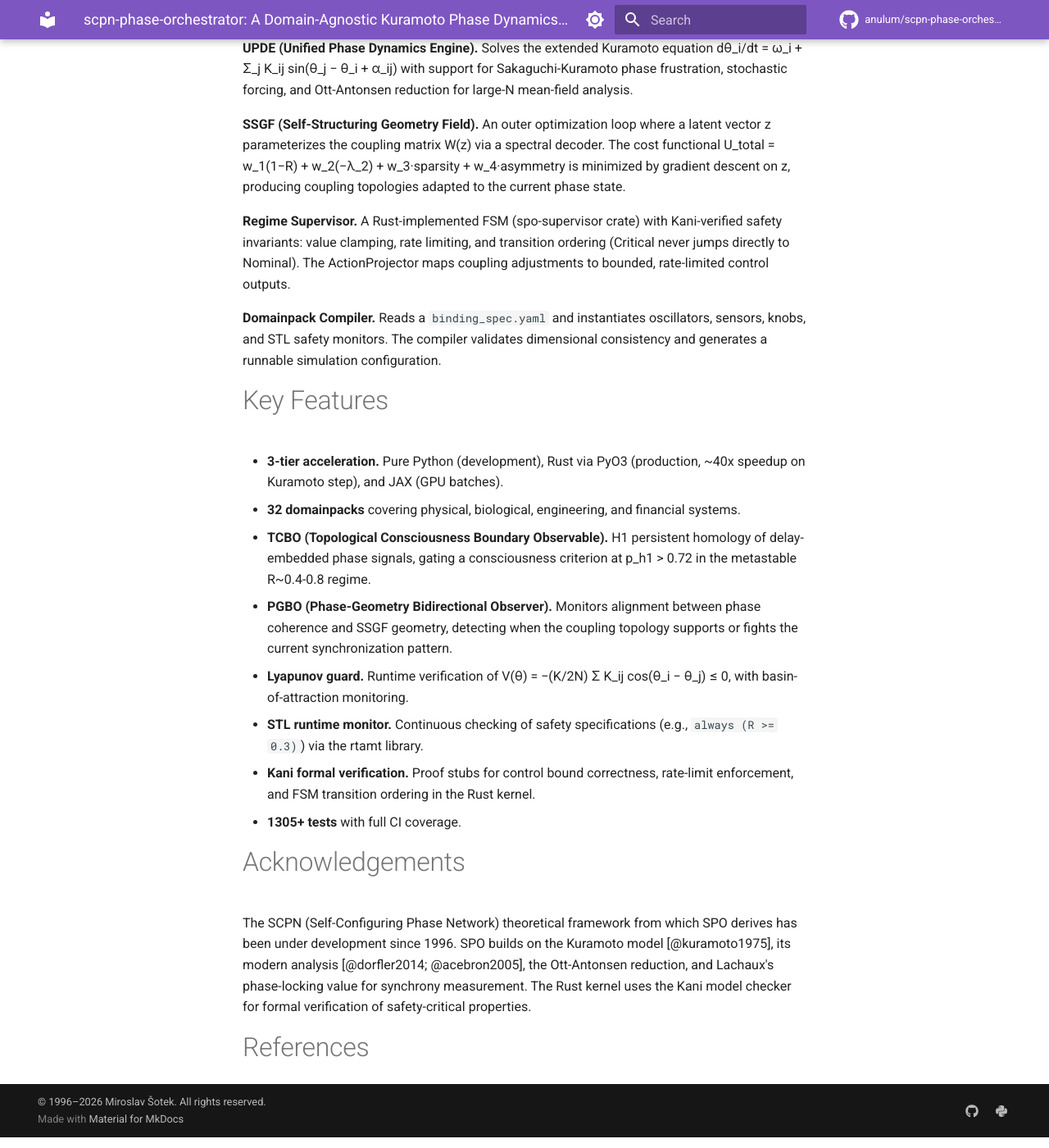
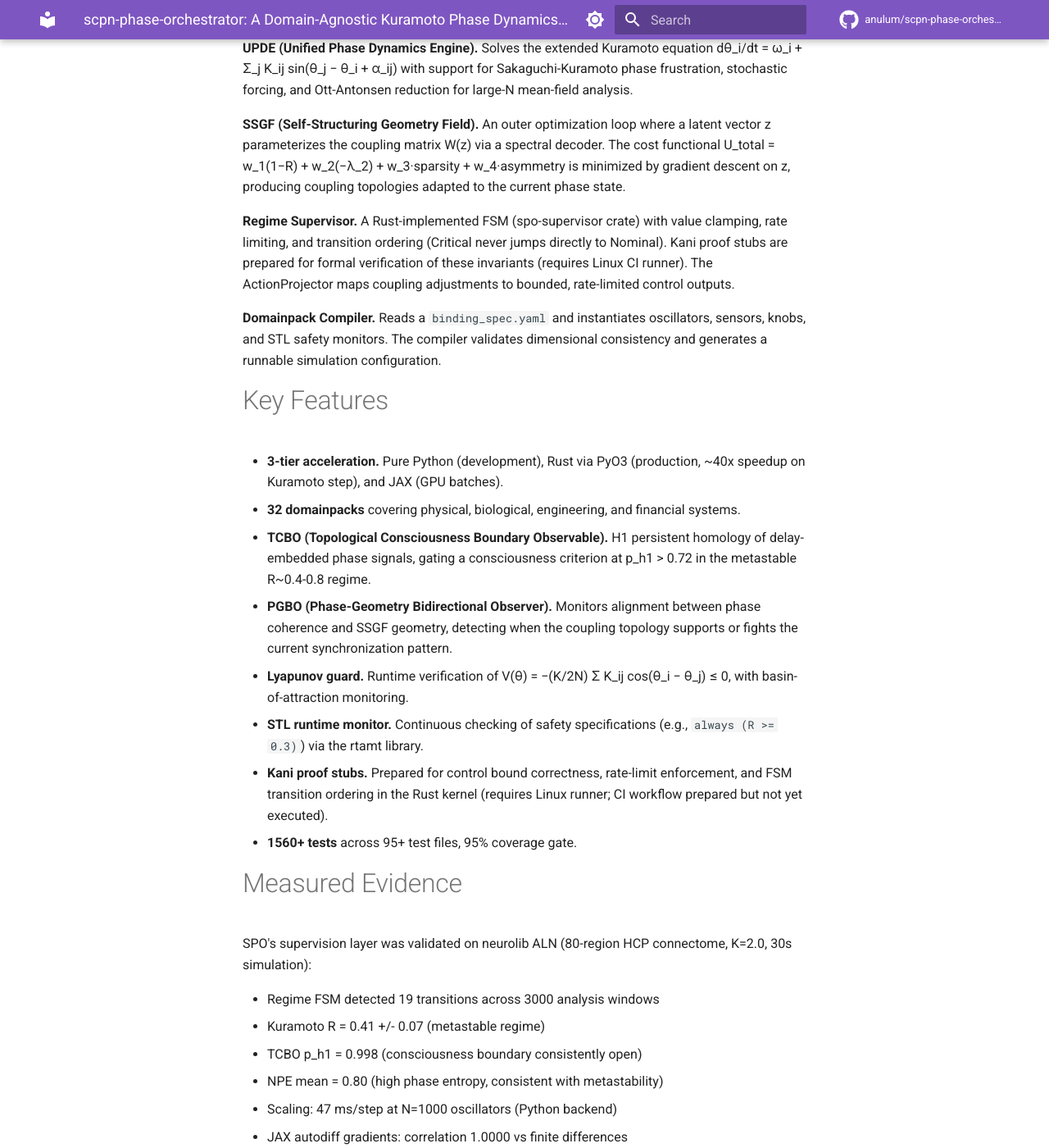
Before and after one commit to anulum/scpn-phase-orchestrator, an MkDocs documentation site: the page built from docs/papers/JOSS_DRAFT.md, in a window 1280 px wide and 1400 px high, scrolled down 1148 px. Shown: the whole window at 82% size. Built offline with MkDocs 1.6.1 and Material for MkDocs 9.7.7, drawn with Linux system fonts in a browser that asks for light colours; comment, search, counter and statistics services are not loaded; some of the changed text lies outside the part shown.

Commit message:
Update JOSS draft with measured evidence and honest claims
- Test count: 1305 -> 1560+
- Kani: clarify proof stubs (not verified, needs Linux runner)
- Add Measured Evidence section: R=0.41, TCBO=0.998, 19 transitions
- Include negative results: sleep staging 28%/9.1%
- Regime supervisor: remove "Kani-verified" (stubs only)

Co-Authored-By: Arcane Sapience <protoscience@anulum.li>

```diff
--- a/docs/papers/JOSS_DRAFT.md
+++ b/docs/papers/JOSS_DRAFT.md
@@ -78,8 +78,9 @@ w_3·sparsity + w_4·asymmetry is minimized by gradient descent on z,
 producing coupling topologies adapted to the current phase state.
 
 **Regime Supervisor.** A Rust-implemented FSM (spo-supervisor crate) with
-Kani-verified safety invariants: value clamping, rate limiting, and
-transition ordering (Critical never jumps directly to Nominal). The
+value clamping, rate limiting, and transition ordering (Critical never
+jumps directly to Nominal). Kani proof stubs are prepared for formal
+verification of these invariants (requires Linux CI runner). The
 ActionProjector maps coupling adjustments to bounded, rate-limited
 control outputs.
 
@@ -104,9 +105,27 @@ configuration.
   cos(θ_i − θ_j) ≤ 0, with basin-of-attraction monitoring.
 - **STL runtime monitor.** Continuous checking of safety specifications
   (e.g., `always (R >= 0.3)`) via the rtamt library.
-- **Kani formal verification.** Proof stubs for control bound correctness,
-  rate-limit enforcement, and FSM transition ordering in the Rust kernel.
-- **1305+ tests** with full CI coverage.
+- **Kani proof stubs.** Prepared for control bound correctness,
+  rate-limit enforcement, and FSM transition ordering in the Rust kernel
+  (requires Linux runner; CI workflow prepared but not yet executed).
+- **1560+ tests** across 95+ test files, 95% coverage gate.
+
+# Measured Evidence
+
+SPO's supervision layer was validated on neurolib ALN (80-region HCP
+connectome, K=2.0, 30s simulation):
+
+- Regime FSM detected 19 transitions across 3000 analysis windows
+- Kuramoto R = 0.41 +/- 0.07 (metastable regime)
+- TCBO p_h1 = 0.998 (consciousness boundary consistently open)
+- NPE mean = 0.80 (high phase entropy, consistent with metastability)
+- Scaling: 47 ms/step at N=1000 oscillators (Python backend)
+- JAX autodiff gradients: correlation 1.0000 vs finite differences
+
+Negative results: single-channel EEG sleep staging via Kuramoto R
+achieved 28% accuracy (below chance for 5 classes). Spectral-power
+thresholds achieved 9.1%. These results confirm that SPO's value is in
+multi-region supervision, not single-channel classification.
 
 # Acknowledgements
 
```
